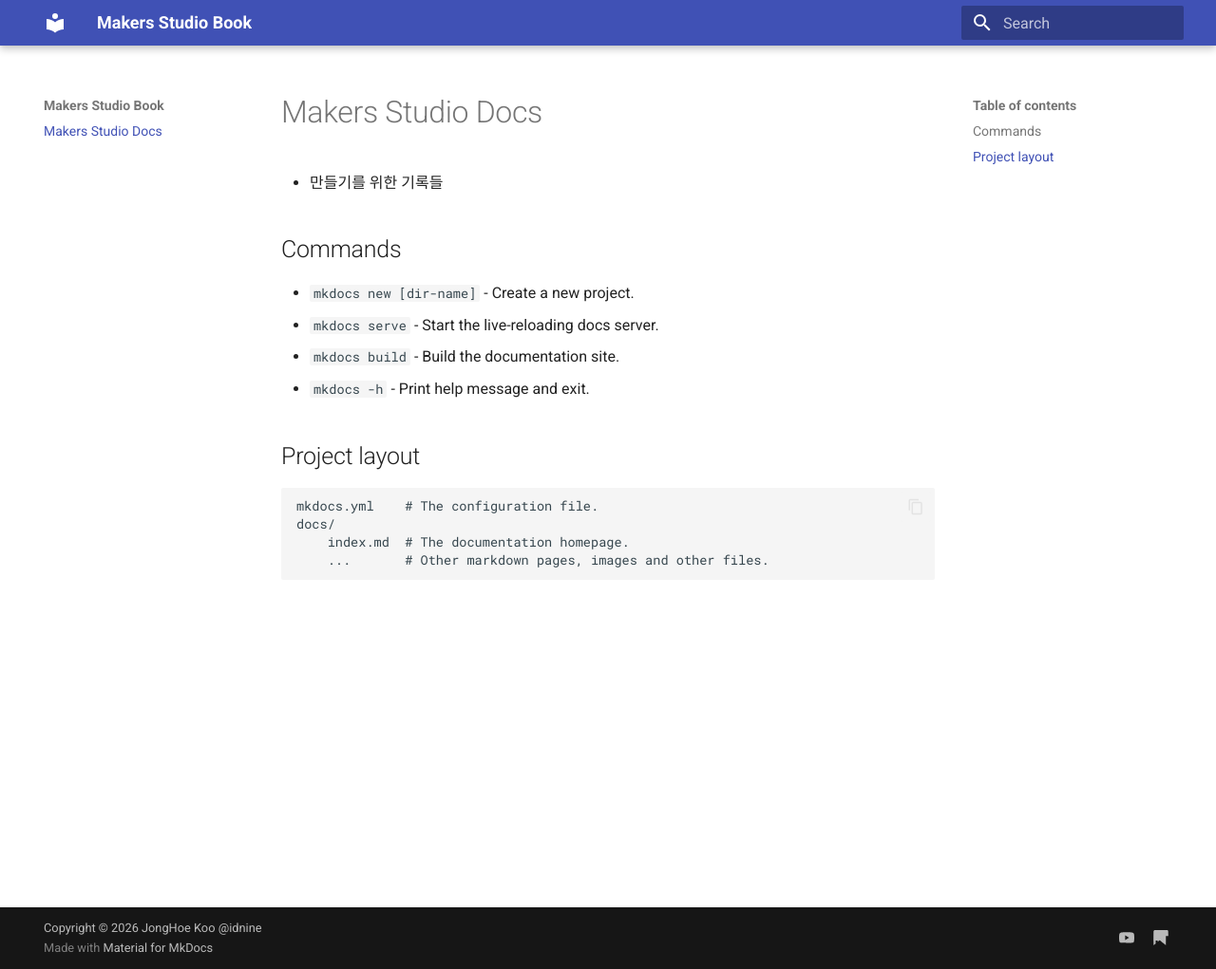
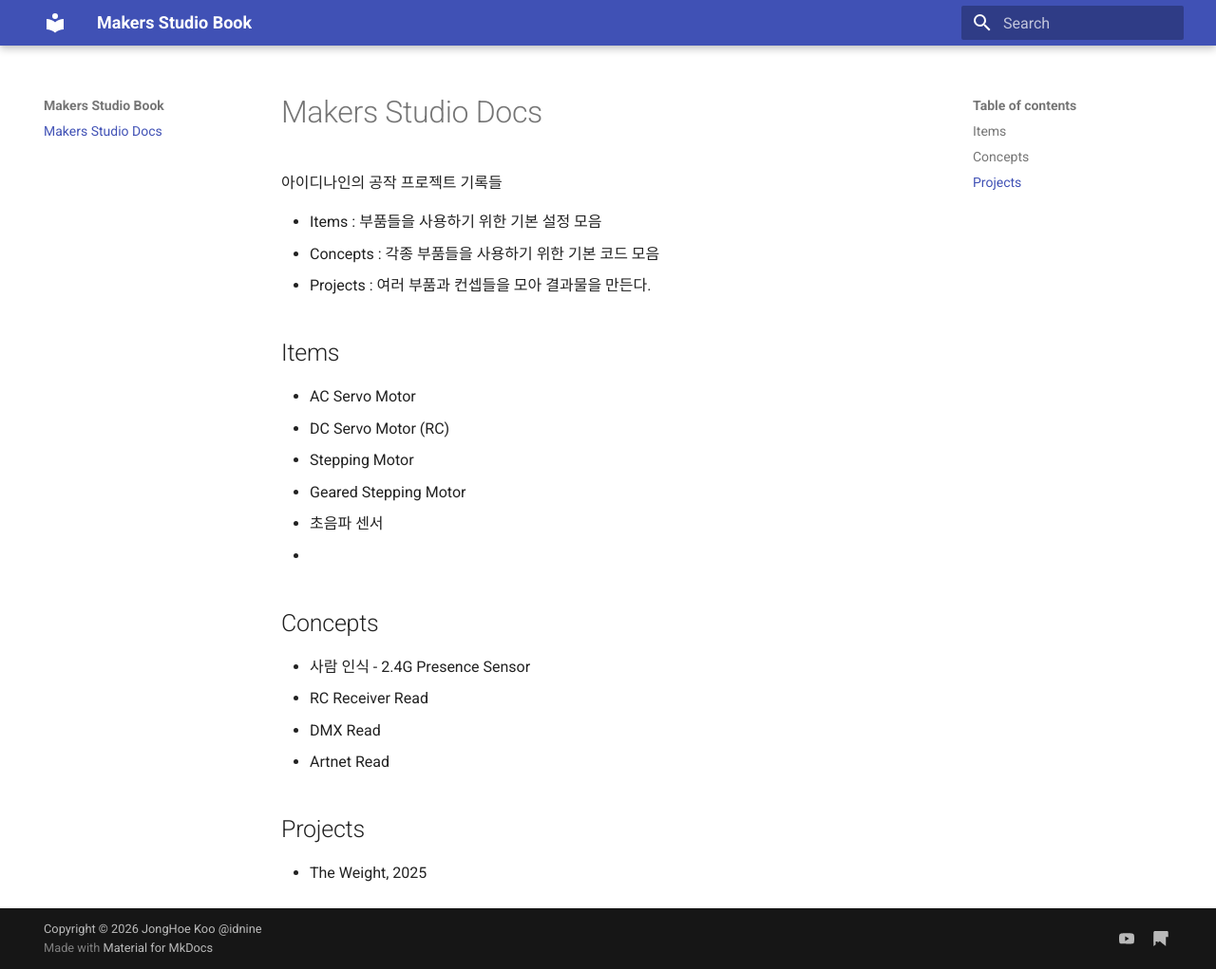
Before and after one commit to jonghoe9/makers-studio, an MkDocs documentation site: the page built from docs/index.md, in a window 1280 px wide and 1021 px high. Shown: the whole window at 95% size. Built offline with MkDocs 1.6.1 and Material for MkDocs 9.7.7, drawn with Linux system fonts in a browser that asks for light colours.

Commit message:
index.md add

```diff
--- a/docs/index.md
+++ b/docs/index.md
@@ -1,17 +1,23 @@
 # Makers Studio Docs
 
-- 만들기를 위한 기록들
+아이디나인의 공작 프로젝트 기록들
 
-## Commands
+* Items : 부품들을 사용하기 위한 기본 설정 모음
+* Concepts : 각종 부품들을 사용하기 위한 기본 코드 모음
+* Projects : 여러 부품과 컨셉들을 모아 결과물을 만든다.
 
-* `mkdocs new [dir-name]` - Create a new project.
-* `mkdocs serve` - Start the live-reloading docs server.
-* `mkdocs build` - Build the documentation site.
-* `mkdocs -h` - Print help message and exit.
+## Items
+* AC Servo Motor
+* DC Servo Motor (RC)
+* Stepping Motor
+* Geared Stepping Motor
+* 초음파 센서
+*
+## Concepts
+* 사람 인식 - 2.4G Presence Sensor
+* RC Receiver Read
+* DMX Read
+* Artnet Read
 
-## Project layout
-
-    mkdocs.yml    # The configuration file.
-    docs/
-        index.md  # The documentation homepage.
-        ...       # Other markdown pages, images and other files.
+## Projects
+* The Weight, 2025
```
Also changed, not shown: 1 other file.
